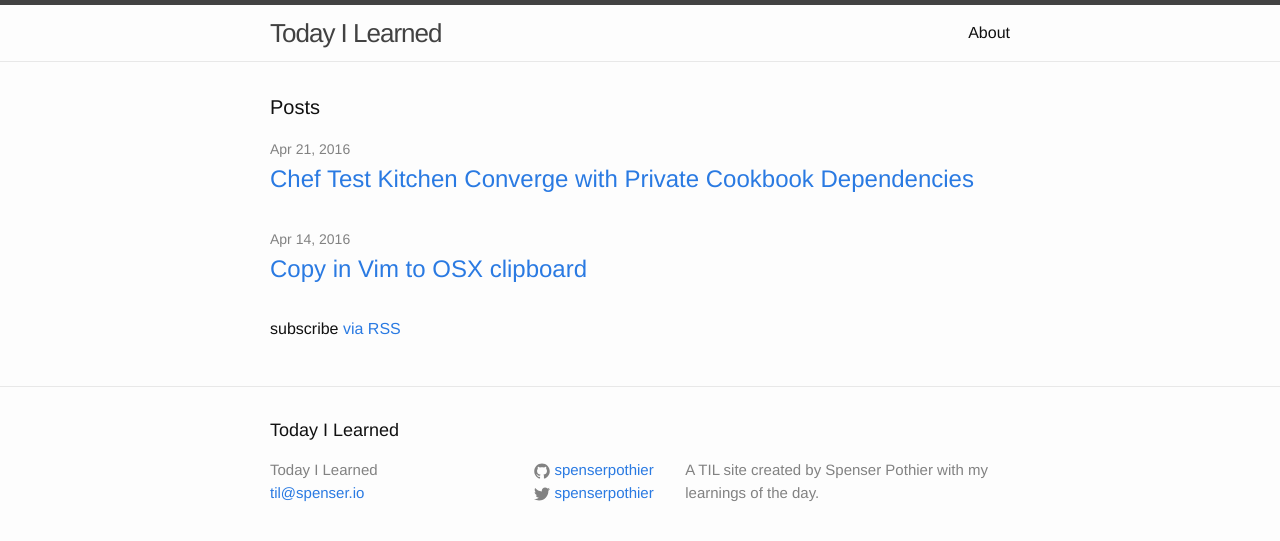
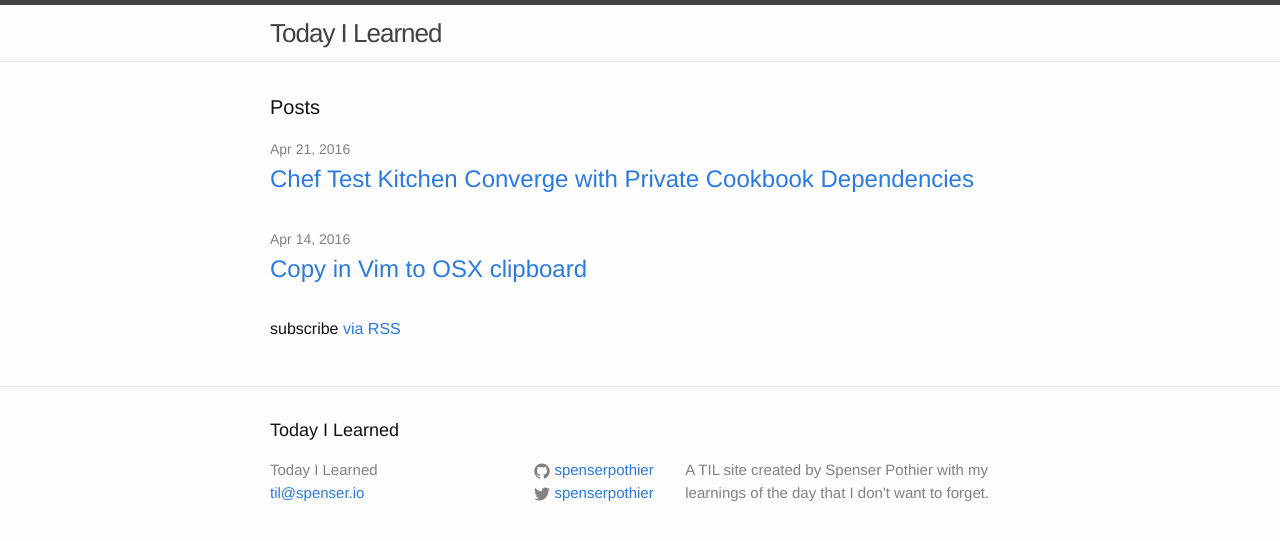
Before and after one commit to spenserpothier/til, a Jekyll site: the page built from index.html, in a window 1280 px wide. Shown: the top 541 px of the page. Built offline with Jekyll 4.4.1, drawn with Linux system fonts in a browser that asks for light colours.

Commit message:
Updated config, removed default about page

```diff
--- a/_config.yml
+++ b/_config.yml
@@ -9,9 +9,8 @@
 title: Today I Learned
 email: til@spenser.io
 description: > # this means to ignore newlines until "baseurl:"
-  A TIL site created by Spenser Pothier with my learnings of the day.
+  A TIL site created by Spenser Pothier with my learnings of the day that I don't want to forget.
 baseurl: "" # the subpath of your site, e.g. /blog
-url: "http://yourdomain.com" # the base hostname & protocol for your site
 twitter_username: spenserpothier
 github_username:  spenserpothier
 
```
Also changed, not shown: about.md (deleted, +0 -15 lines).
